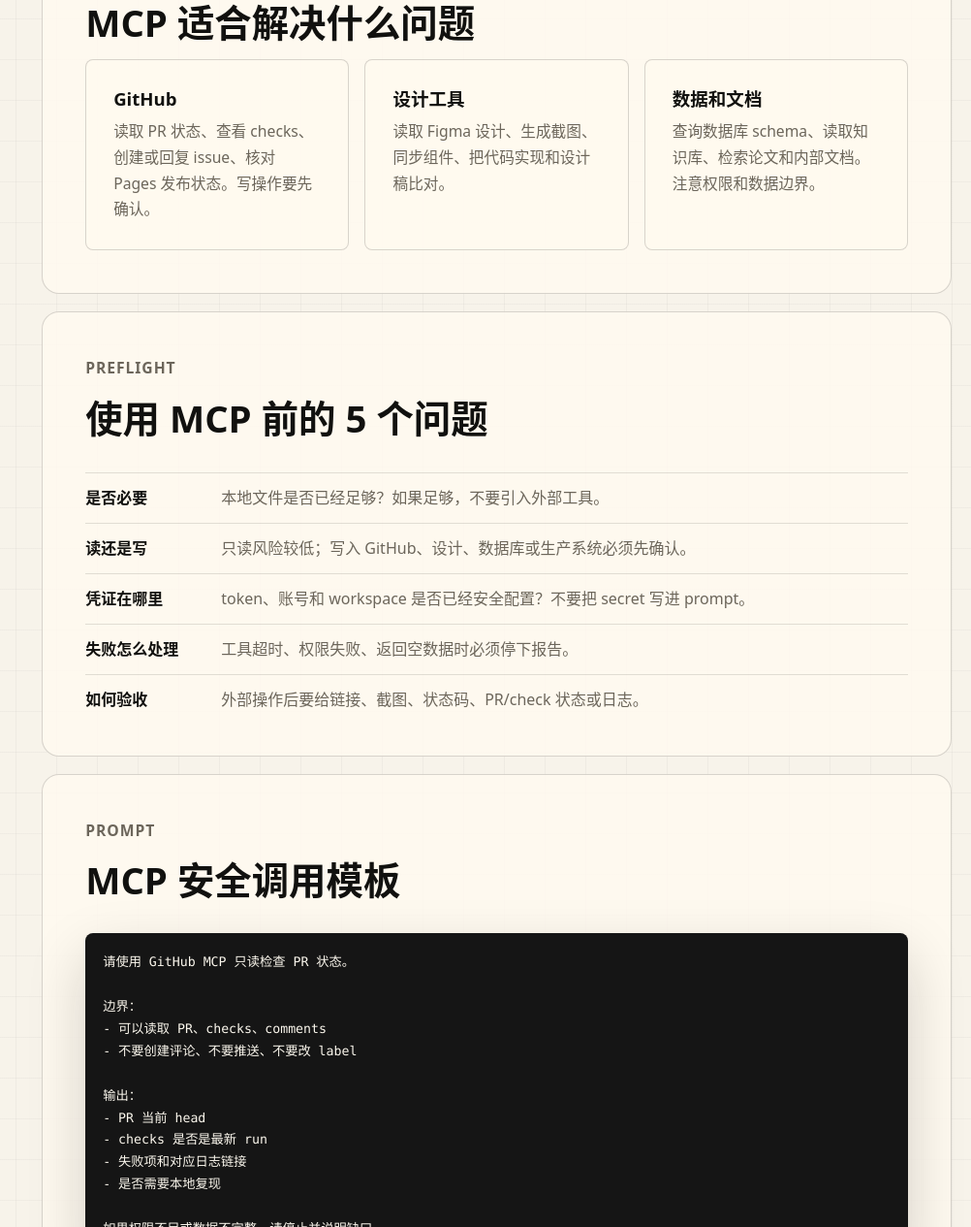
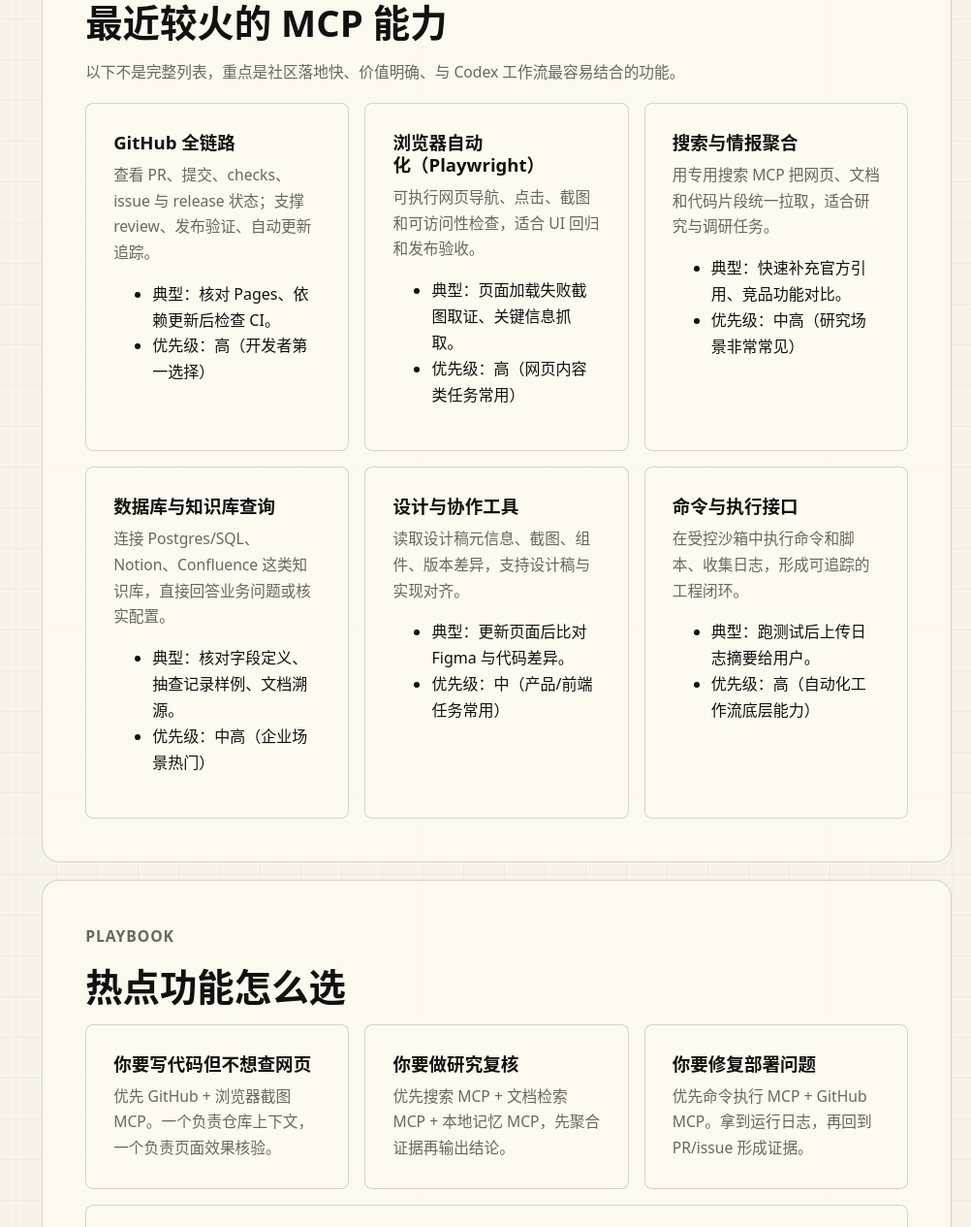
Before and after one commit to WhoJay0609/codex-usage-guide, a plain HTML site: page mcp.html in a window 1280 px wide. Shown: the part 1535-2800 px from the top of the page at 97% size, without its empty margins (278-1280 px from the left). Drawn offline with nearby package versions, Linux system fonts and the light colour scheme.

Commit message:
Expand MCP page with popular functions and selection playbook

```diff
--- a/mcp.html
+++ b/mcp.html
@@ -4,11 +4,13 @@
 <body>
   <header class="topbar"><div class="topbar-inner"><a class="brand" href="index.html"><span class="brand-mark"></span><span>Codex 使用指南</span></a><nav class="nav"><a data-nav href="index.html">首页</a><a data-nav href="codex.html">Codex</a><a data-nav href="install-desktop.html">安装</a><a data-nav href="desktop-cli.html">Desktop</a><a data-nav href="permissions.html">权限</a><a data-nav href="agents-md.html">AGENTS.md</a><a data-nav href="skills.html">Skills</a><a data-nav href="mcp.html">MCP</a><a data-nav href="subagents.html">Subagents</a><a data-nav href="goal.html">Goal</a><a data-nav href="workflows.html">任务</a><a data-nav href="resources.html">资料</a></nav></div></header>
   <main><section class="hero compact"><div class="hero-copy"><p class="hero-kicker">Concept</p><h1>MCP / Plugins</h1><p class="lead">MCP 和 plugins 让 Codex 连接外部工具，例如 GitHub、设计工具、数据库、文档库和搜索服务。</p></div></section>
-    <div class="doc-layout"><aside class="side-nav"><strong>本页</strong><a href="#what">它是什么</a><a href="#when">什么时候用</a><a href="#examples">可复制示例</a></aside><article class="doc-content">
+    <div class="doc-layout"><aside class="side-nav"><strong>本页</strong><a href="#what">它是什么</a><a href="#when">什么时候用</a><a href="#hot">热门功能</a><a href="#playbook">场景选型</a><a href="#examples">可复制示例</a></aside><article class="doc-content">
       <section class="content-block" id="what"><p class="section-kicker">What</p><h2>它是什么</h2><p>MCP 是工具接口层，plugins 是打包后的能力组合。它们让 Codex 不只读本地文件，还能操作外部系统。</p><div class="route-strip"><div class="route-pill"><strong>读外部状态</strong><span>GitHub PR、设计稿、文档库、数据库 schema。</span></div><div class="route-pill"><strong>写外部系统</strong><span>创建 issue、同步设计、部署配置，必须先确认。</span></div><div class="route-pill"><strong>权限来源</strong><span>token、账号、workspace、server 配置都要可追溯。</span></div><div class="route-pill"><strong>失败策略</strong><span>外部工具失败时停下报告，不伪造结果。</span></div></div></section>
       <section class="content-block" id="when"><p class="section-kicker">When</p><h2>什么时候用 / 不用</h2><p>需要实时外部状态、设计同步、GitHub 操作、数据库查询时使用。涉及 secret、生产数据或写操作时，必须先确认权限边界；如果本地文件已经足够完成任务，不要为了“更自动化”引入外部工具。</p></section>
       <section class="content-block" id="examples"><p class="section-kicker">Examples</p><h2>可复制示例</h2><pre><code>请先说明你需要哪个 MCP/plugin、会访问哪些数据、
 是否会写入外部系统，以及我应该如何验证结果。</code></pre></section>
+      <section class="content-block" id="hot"><p class="section-kicker">Hot MCP</p><h2>最近较火的 MCP 能力</h2><p>以下不是完整列表，重点是社区落地快、价值明确、与 Codex 工作流最容易结合的功能。</p><div class="bento"><article class="card span-4"><h3>GitHub 全链路</h3><p>查看 PR、提交、checks、issue 与 release 状态；支撑 review、发布验证、自动更新追踪。</p><ul><li>典型：核对 Pages、依赖更新后检查 CI。</li><li>优先级：高（开发者第一选择）</li></ul></article><article class="card span-4"><h3>浏览器自动化（Playwright）</h3><p>可执行网页导航、点击、截图和可访问性检查，适合 UI 回归和发布验收。</p><ul><li>典型：页面加载失败截图取证、关键信息抓取。</li><li>优先级：高（网页内容类任务常用）</li></ul></article><article class="card span-4"><h3>搜索与情报聚合</h3><p>用专用搜索 MCP 把网页、文档和代码片段统一拉取，适合研究与调研任务。</p><ul><li>典型：快速补充官方引用、竞品功能对比。</li><li>优先级：中高（研究场景非常常见）</li></ul></article><article class="card span-4"><h3>数据库与知识库查询</h3><p>连接 Postgres/SQL、Notion、Confluence 这类知识库，直接回答业务问题或核实配置。</p><ul><li>典型：核对字段定义、抽查记录样例、文档溯源。</li><li>优先级：中高（企业场景热门）</li></ul></article><article class="card span-4"><h3>设计与协作工具</h3><p>读取设计稿元信息、截图、组件、版本差异，支持设计稿与实现对齐。</p><ul><li>典型：更新页面后比对 Figma 与代码差异。</li><li>优先级：中（产品/前端任务常用）</li></ul></article><article class="card span-4"><h3>命令与执行接口</h3><p>在受控沙箱中执行命令和脚本、收集日志，形成可追踪的工程闭环。</p><ul><li>典型：跑测试后上传日志摘要给用户。</li><li>优先级：高（自动化工作流底层能力）</li></ul></article></div></section>
+      <section class="content-block" id="playbook"><p class="section-kicker">Playbook</p><h2>热点功能怎么选</h2><div class="bento"><article class="card span-4"><h3>你要写代码但不想查网页</h3><p>优先 GitHub + 浏览器截图 MCP。一个负责仓库上下文，一个负责页面效果核验。</p></article><article class="card span-4"><h3>你要做研究复核</h3><p>优先搜索 MCP + 文档检索 MCP + 本地记忆 MCP，先聚合证据再输出结论。</p></article><article class="card span-4"><h3>你要修复部署问题</h3><p>优先命令执行 MCP + GitHub MCP。拿到运行日志，再回到 PR/issue 形成证据。</p></article><article class="card span-12"><h3>最容易踩雷的误区</h3><p>把每个外部动作都设为自动化。建议原则是：先问“只读可否满足”，能只读时先只读；一旦涉及写操作，强制加上目标页边界、目标文件和验收条件。</p></article></div></section>
       <section class="content-block"><p class="section-kicker">Use cases</p><h2>MCP 适合解决什么问题</h2><div class="bento"><article class="card span-4"><h3>GitHub</h3><p>读取 PR 状态、查看 checks、创建或回复 issue、核对 Pages 发布状态。写操作要先确认。</p></article><article class="card span-4"><h3>设计工具</h3><p>读取 Figma 设计、生成截图、同步组件、把代码实现和设计稿比对。</p></article><article class="card span-4"><h3>数据和文档</h3><p>查询数据库 schema、读取知识库、检索论文和内部文档。注意权限和数据边界。</p></article></div></section>
       <section class="content-block"><p class="section-kicker">Preflight</p><h2>使用 MCP 前的 5 个问题</h2><ul class="mini-list"><li><strong>是否必要</strong><span>本地文件是否已经足够？如果足够，不要引入外部工具。</span></li><li><strong>读还是写</strong><span>只读风险较低；写入 GitHub、设计、数据库或生产系统必须先确认。</span></li><li><strong>凭证在哪里</strong><span>token、账号和 workspace 是否已经安全配置？不要把 secret 写进 prompt。</span></li><li><strong>失败怎么处理</strong><span>工具超时、权限失败、返回空数据时必须停下报告。</span></li><li><strong>如何验收</strong><span>外部操作后要给链接、截图、状态码、PR/check 状态或日志。</span></li></ul></section>
       <section class="content-block"><p class="section-kicker">Prompt</p><h2>MCP 安全调用模板</h2><pre><code>请使用 GitHub MCP 只读检查 PR 状态。
```
